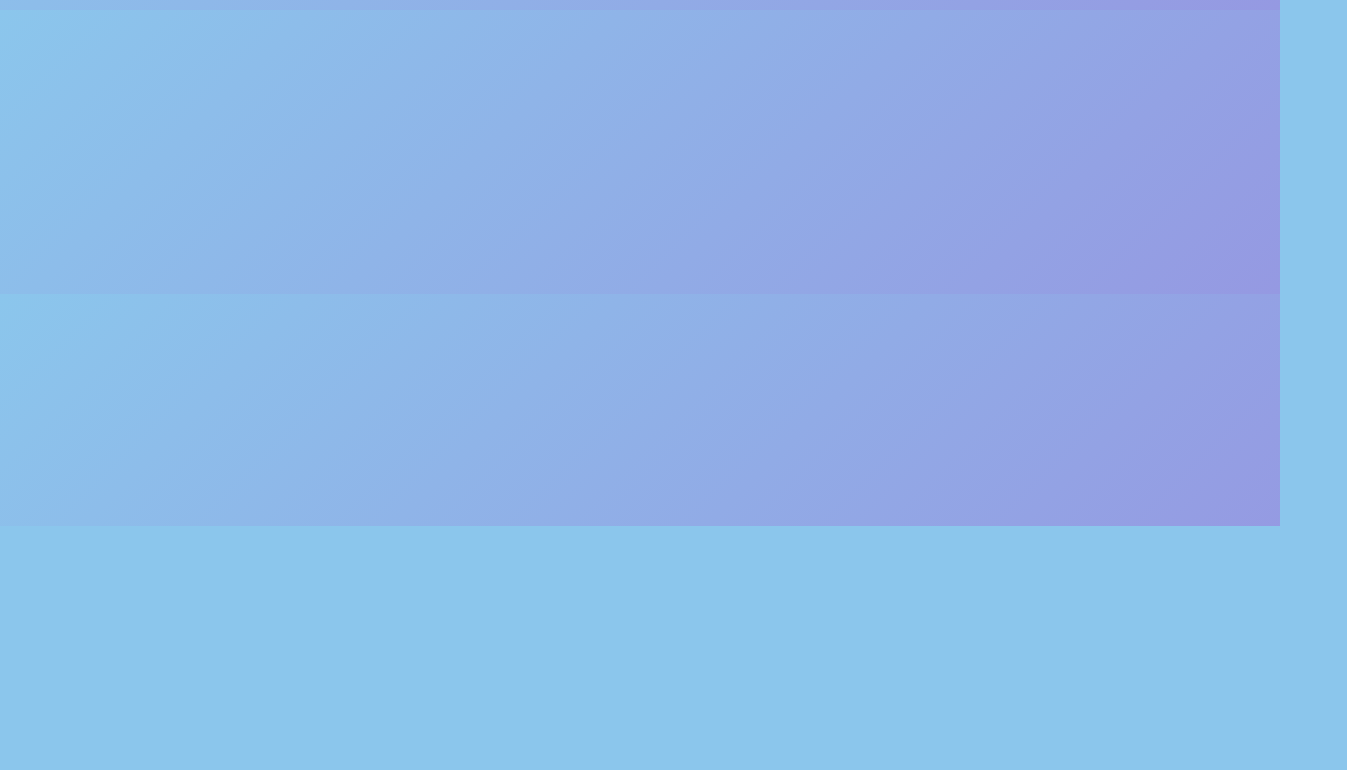
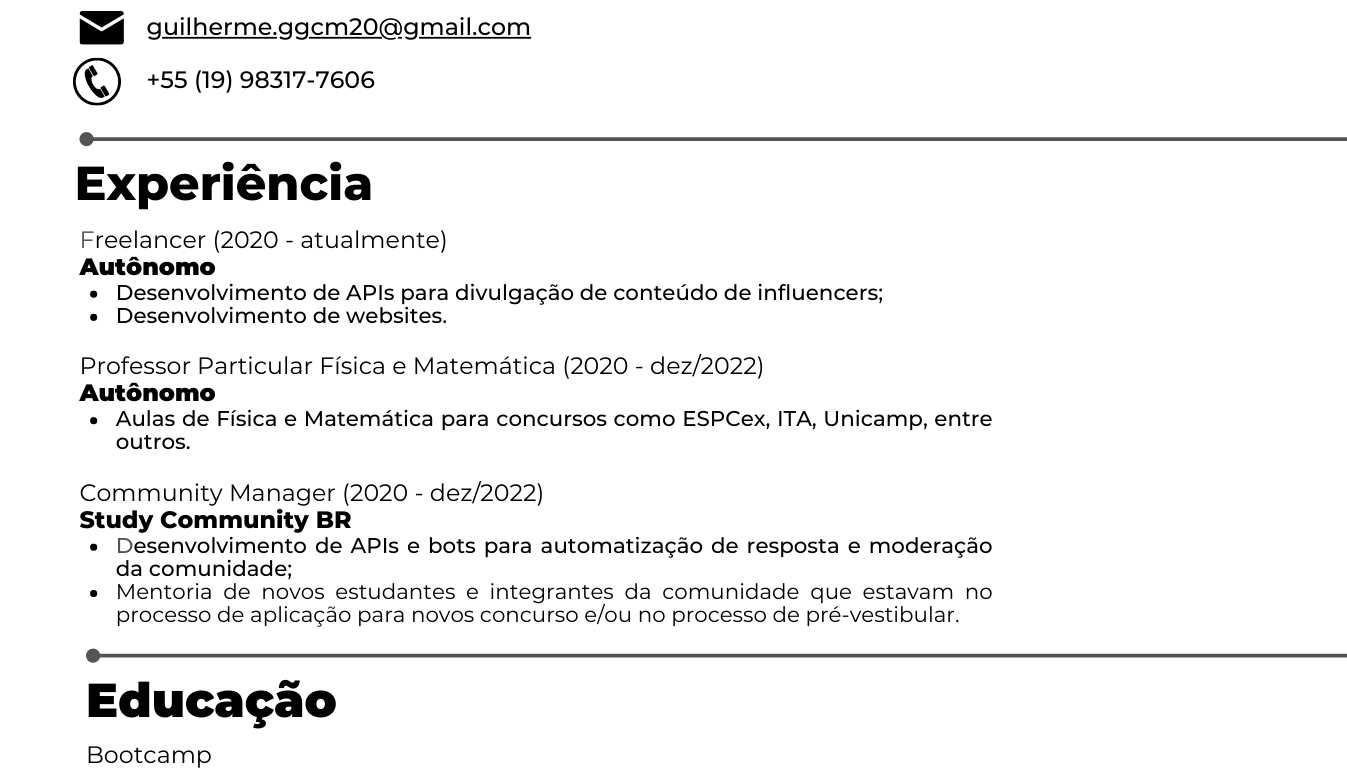
Before and after one commit to HeavenMed/curriculoonline, a plain HTML site: page index.html in a window 1280 px wide. Shown: the part 274-1044 px from the top of the page, 1347 px wide, since content can reach past the window. Before the commit the page ends 800 px from the top, so only its background shows below. Drawn offline with Linux system fonts and the light colour scheme; the site is published under a folder, as on GitHub Pages, so addresses that start at the root find nothing.

Commit message:
tentando colocar uma imagem

```diff
--- a/index.html
+++ b/index.html
@@ -8,7 +8,7 @@
     <link rel="stylesheet" href="style.css">
 </head>
 <body>
-    <div id="div2"><img id="img" src="/curriculo.png" ></div>
+    <div id="div2"><img id="img" src="./images/curriculo.png" ></div>
 
 
 
```
Also changed, not shown: images/curriculo.png (renamed from curriculo.png).
